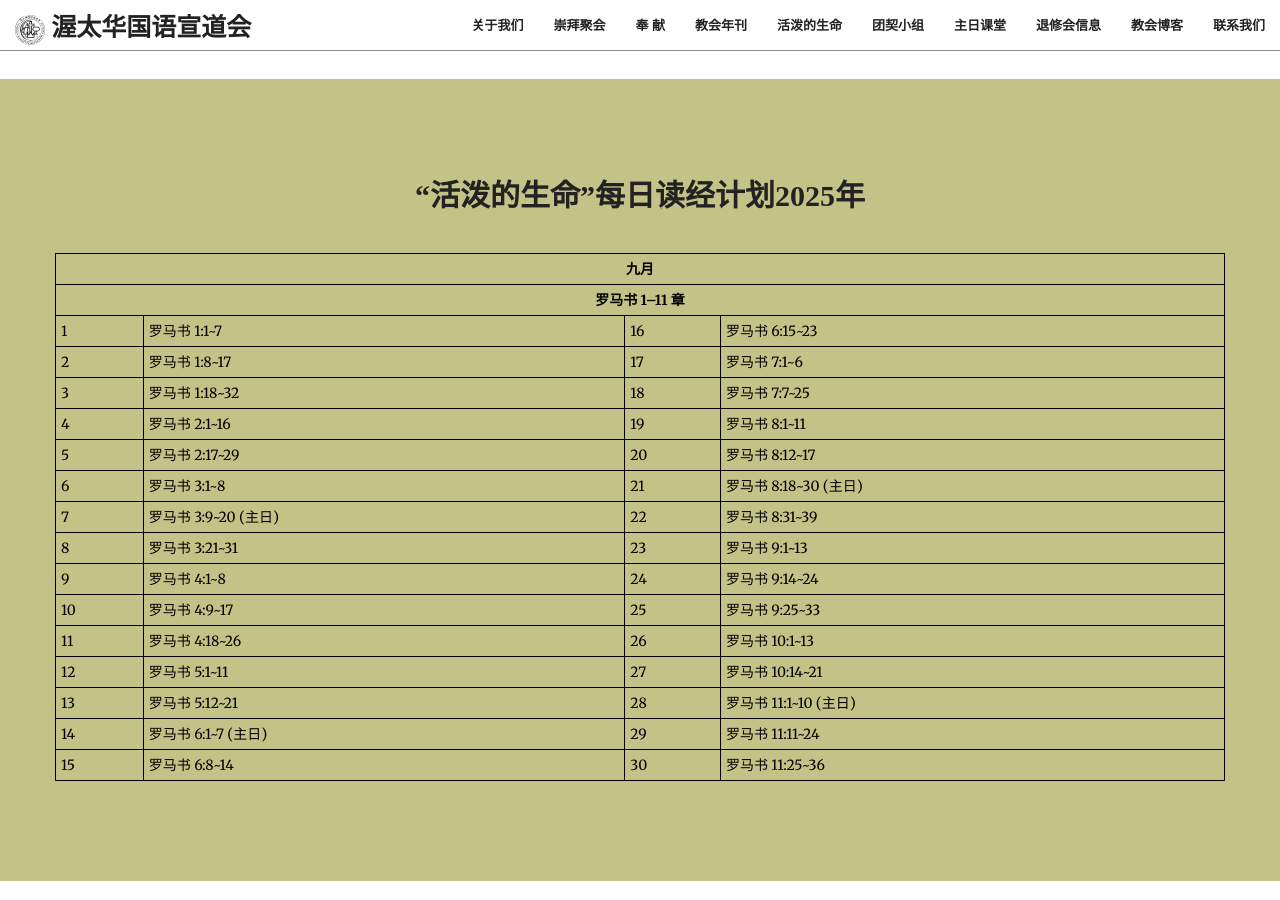
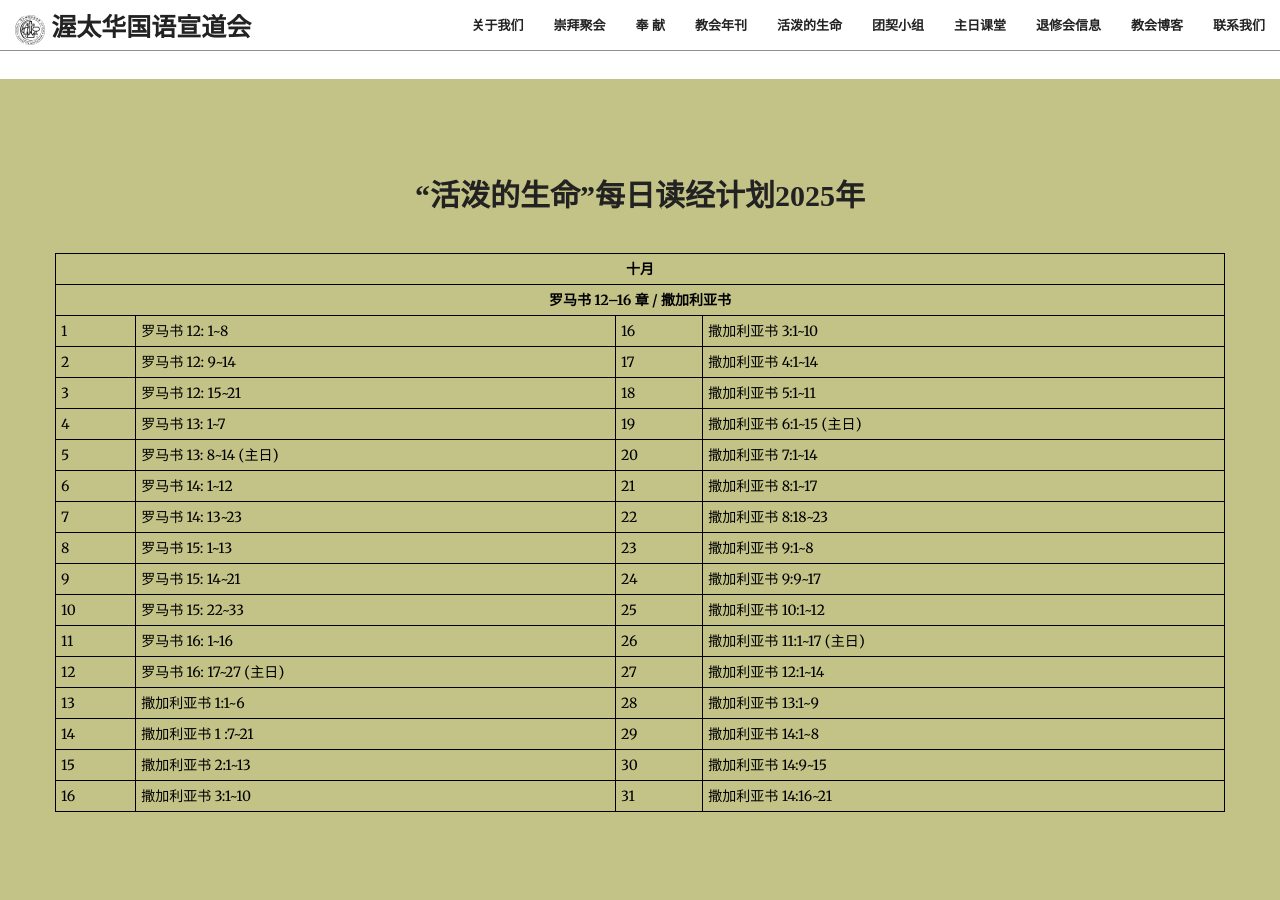
Before and after one commit to JonasYow/ottawaomac, a Jekyll site: the page built from index.html, in a window 1280 px wide and 900 px high, scrolled down 2563 px. Built offline with Jekyll 4.4.1, drawn with Linux system fonts in a browser that asks for light colours; some web fonts are replaced.

Commit message:
Update Oct2025 content

```diff
--- a/_includes/dailylivingwater.html
+++ b/_includes/dailylivingwater.html
@@ -1,4 +1,4 @@
-<section id="livingwater-september" class="bg-primary">
+<section id="livingwater-october" class="bg-primary">
   <div class="container">
     <div class="row">
       <div class="col-lg-12 text-center">
@@ -7,27 +7,28 @@
       </div>
       <table style="width:100%">
         <tr>
-                    <th colspan="4" class="text-center">九月</th>
+          <th colspan="4" class="text-center">十月</th>
         </tr>
         <tr>
-                    <th colspan="4" class="text-center">罗马书 1–11 章</th>
+          <th colspan="4" class="text-center">罗马书 12–16 章 / 撒加利亚书</th>
         </tr>
 
-                <tr><td>1</td><td>罗马书 1:1~7</td><td>16</td><td>罗马书 6:15~23</td></tr>
-                <tr><td>2</td><td>罗马书 1:8~17</td><td>17</td><td>罗马书 7:1~6</td></tr>
-                <tr><td>3</td><td>罗马书 1:18~32</td><td>18</td><td>罗马书 7:7~25</td></tr>
-                <tr><td>4</td><td>罗马书 2:1~16</td><td>19</td><td>罗马书 8:1~11</td></tr>
-                <tr><td>5</td><td>罗马书 2:17~29</td><td>20</td><td>罗马书 8:12~17</td></tr>
-                <tr><td>6</td><td>罗马书 3:1~8</td><td>21</td><td>罗马书 8:18~30 (主日)</td></tr>
-                <tr><td>7</td><td>罗马书 3:9~20 (主日)</td><td>22</td><td>罗马书 8:31~39</td></tr>
-                <tr><td>8</td><td>罗马书 3:21~31</td><td>23</td><td>罗马书 9:1~13</td></tr>
-                <tr><td>9</td><td>罗马书 4:1~8</td><td>24</td><td>罗马书 9:14~24</td></tr>
-                <tr><td>10</td><td>罗马书 4:9~17</td><td>25</td><td>罗马书 9:25~33</td></tr>
-                <tr><td>11</td><td>罗马书 4:18~26</td><td>26</td><td>罗马书 10:1~13</td></tr>
-                <tr><td>12</td><td>罗马书 5:1~11</td><td>27</td><td>罗马书 10:14~21</td></tr>
-                <tr><td>13</td><td>罗马书 5:12~21</td><td>28</td><td>罗马书 11:1~10 (主日)</td></tr>
-                <tr><td>14</td><td>罗马书 6:1~7 (主日)</td><td>29</td><td>罗马书 11:11~24</td></tr>
-                <tr><td>15</td><td>罗马书 6:8~14</td><td>30</td><td>罗马书 11:25~36</td></tr>
+        <tr><td>1</td><td>罗马书 12: 1~8</td><td>16</td><td>撒加利亚书 3:1~10</td></tr>
+        <tr><td>2</td><td>罗马书 12: 9~14</td><td>17</td><td>撒加利亚书 4:1~14</td></tr>
+        <tr><td>3</td><td>罗马书 12: 15~21</td><td>18</td><td>撒加利亚书 5:1~11</td></tr>
+        <tr><td>4</td><td>罗马书 13: 1~7</td><td>19</td><td>撒加利亚书 6:1~15 (主日)</td></tr>
+        <tr><td>5</td><td>罗马书 13: 8~14 (主日)</td><td>20</td><td>撒加利亚书 7:1~14</td></tr>
+        <tr><td>6</td><td>罗马书 14: 1~12</td><td>21</td><td>撒加利亚书 8:1~17</td></tr>
+        <tr><td>7</td><td>罗马书 14: 13~23</td><td>22</td><td>撒加利亚书 8:18~23</td></tr>
+        <tr><td>8</td><td>罗马书 15: 1~13</td><td>23</td><td>撒加利亚书 9:1~8</td></tr>
+        <tr><td>9</td><td>罗马书 15: 14~21</td><td>24</td><td>撒加利亚书 9:9~17</td></tr>
+        <tr><td>10</td><td>罗马书 15: 22~33</td><td>25</td><td>撒加利亚书 10:1~12</td></tr>
+        <tr><td>11</td><td>罗马书 16: 1~16</td><td>26</td><td>撒加利亚书 11:1~17 (主日)</td></tr>
+        <tr><td>12</td><td>罗马书 16: 17~27 (主日)</td><td>27</td><td>撒加利亚书 12:1~14</td></tr>
+        <tr><td>13</td><td>撒加利亚书 1:1~6</td><td>28</td><td>撒加利亚书 13:1~9</td></tr>
+        <tr><td>14</td><td>撒加利亚书 1 :7~21</td><td>29</td><td>撒加利亚书 14:1~8</td></tr>
+        <tr><td>15</td><td>撒加利亚书 2:1~13</td><td>30</td><td>撒加利亚书 14:9~15</td></tr>
+        <tr><td>16</td><td>撒加利亚书 3:1~10</td><td>31</td><td>撒加利亚书 14:16~21</td></tr>
       </table>
     </div>
   </div>
```
Lines whose indentation alone changed are shown as unchanged.
